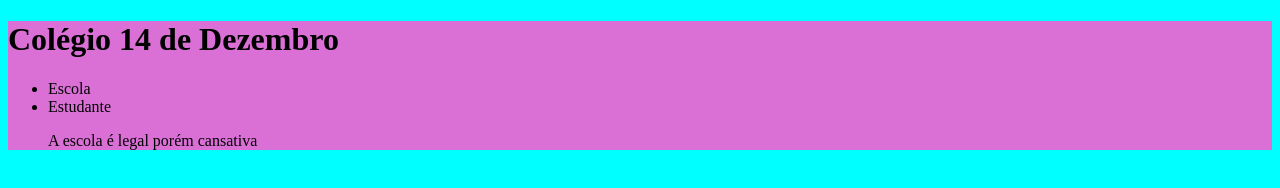
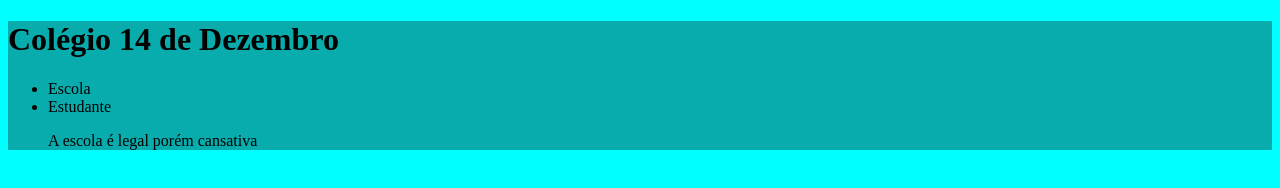
Before and after one commit to Ryantnk/site-escola-2b, a plain HTML site: page index.html in a window 1280 px wide. Drawn offline with Linux system fonts and the light colour scheme.

Commit message:
Add files via upload

```diff
--- a/style.css
+++ b/style.css
@@ -6,5 +6,5 @@ body{
 
 
 .Cabeçalho{
-    background-color: orchid;
+    background-color: rgb(8, 172, 172);
 }
```
